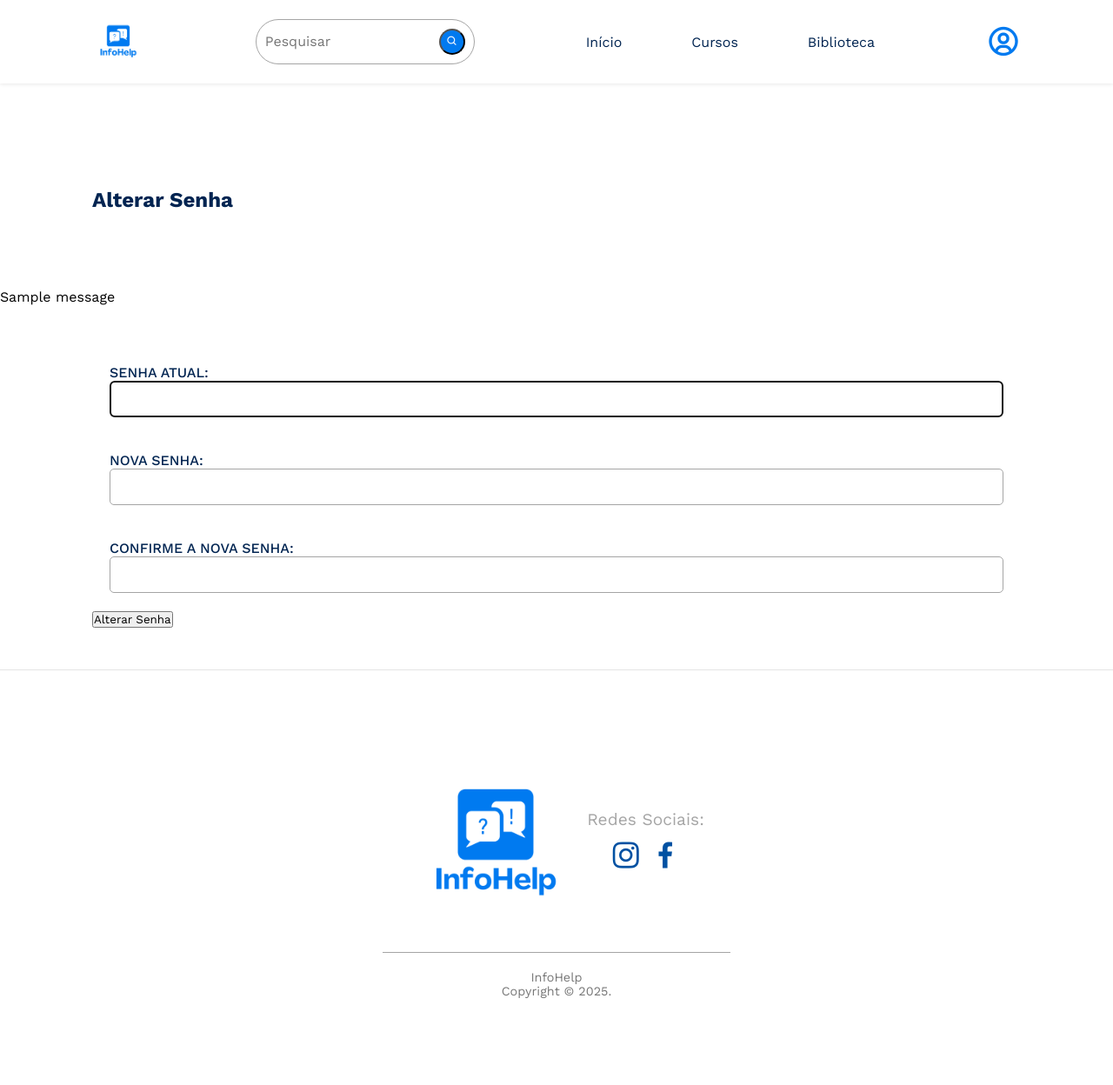
After one commit to tonhoantunes/infohelp, a Django app: page /alterar_senha/ in a window 1280 px wide. The commit adds this page. Shown: the whole page at 87% size. Run offline with Django 5.2, Linux system fonts and the light colour scheme; a user stored in the database is signed in; tables that the repository leaves empty hold one stand-in row (values such as "Sample post"); one stand-in notice (Sample message) is shown.

Commit message:
Mudança de senha no perfil

```diff
--- a/infohelp/templates/perfil.html
+++ b/infohelp/templates/perfil.html
@@ -65,7 +65,9 @@
                     </form>
                     {% endif %}
                 </div>
-                <button href="#" class="link-admin">Acessar como administrador</button>
+                <a href="{% url "alterar_senha" %}">
+                  <button class="link-admin">Alterar Senha</button>
+                </a>
             </div>
         </div>
     </section>
--- a/infohelp/urls.py
+++ b/infohelp/urls.py
@@ -1,7 +1,7 @@
 from django.urls import path
 from . import views
 
-from usuarios.views import editar_perfil, perfil
+from usuarios.views import editar_perfil, perfil, alterar_senha
 
 urlpatterns = [
     path('', views.index, name="index"),
@@ -34,4 +34,6 @@ urlpatterns = [
 
     path('perfil/', perfil, name="perfil"),
     path('editar_perfil/', editar_perfil, name='editar_perfil'),
+
+    path('alterar_senha/', alterar_senha, name='alterar_senha'),
 ]
--- /dev/null
+++ b/usuarios/templates/alterar_senha.html
@@ -0,0 +1,57 @@
+{% extends "base.html" %}
+{% load static %}
+
+{% block title %}Alterar Senha - InfoHelp{% endblock title %}
+
+{% block content %}
+    <section class="container">
+        <div class="titulo-pag">
+            <h1>Alterar Senha</h1>
+        </div>
+    </section>
+
+    <!-- Exibe mensagens de sucesso ou erro -->
+    {% if messages %}
+        <div class="messages">
+            {% for message in messages %}
+                <div class="alert {% if message.tags %}alert-{{ message.tags }}{% endif %}">
+                    {{ message }}
+                </div>
+            {% endfor %}
+        </div>
+    {% endif %}
+
+    <section class="section-alterar_senha container">
+        <div class="box-alterar_senha">
+            <div class="forms-alterar_senha">
+                <form method="post">
+                    {% csrf_token %}
+                    <div class="form-grupo">
+                        <label for="{{ form.old_password.id_for_label }}">Senha atual:</label>
+                        {{ form.old_password }}
+                        {% if form.errors.old_password %}
+                            <div class="error">{{ form.errors.old_password }}</div>
+                        {% endif %}
+                    </div>
+                    <div class="form-grupo">
+                        <label for="{{ form.new_password1.id_for_label }}">Nova senha:</label>
+                        {{ form.new_password1 }}
+                        {% if form.errors.new_password1 %}
+                            <div class="error">{{ form.errors.new_password1 }}</div>
+                        {% endif %}
+                    </div>
+                    <div class="form-grupo">
+                        <label for="{{ form.new_password2.id_for_label }}">Confirme a nova senha:</label>
+                        {{ form.new_password2 }}
+                        {% if form.errors.new_password2 %}
+                            <div class="error">{{ form.errors.new_password2 }}</div>
+                        {% endif %}
+                    </div>
+                    <div class="btn-alterar_senha">
+                        <button type="submit">Alterar Senha</button>
+                    </div>
+                </form>
+            </div>
+        </div>
+    </section>
+{% endblock content %}
--- a/usuarios/views.py
+++ b/usuarios/views.py
@@ -7,6 +7,10 @@ from django.contrib import messages
 
 from .models import Perfil  # Importe o modelo Perfil
 from django.contrib.auth.decorators import login_required, permission_required
+
+from django.contrib.auth import update_session_auth_hash
+from django.contrib.auth.forms import PasswordChangeForm
+
 
 
 def cadastro(request):
@@ -70,3 +74,21 @@ def editar_perfil(request):
         form = EditarPerfilForm(instance=perfil)
 
     return render(request, "editar_perfil.html", {"form": form, "perfil": perfil})
+
+
+@login_required
+def alterar_senha(request):
+    if request.method == 'POST':
+        form = PasswordChangeForm(request.user, request.POST)
+        if form.is_valid():
+            user = form.save()
+            # Atualiza a sessão do usuário para evitar logout
+            update_session_auth_hash(request, user)
+            messages.success(request, 'Sua senha foi alterada com sucesso!')
+            return redirect('perfil')  # Redireciona para a página de perfil
+        else:
+            messages.error(request, 'Por favor, corrija os erros abaixo.')
+    else:
+        form = PasswordChangeForm(request.user)
+
+    return render(request, 'alterar_senha.html', {'form': form})
```
Also changed, not shown: usuarios/forms.py (+8 -0 lines).
